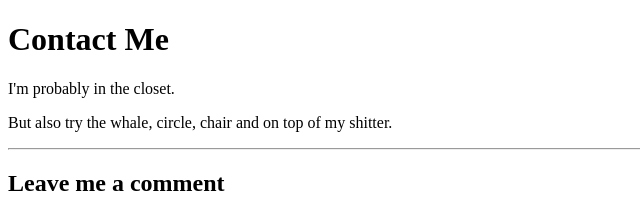
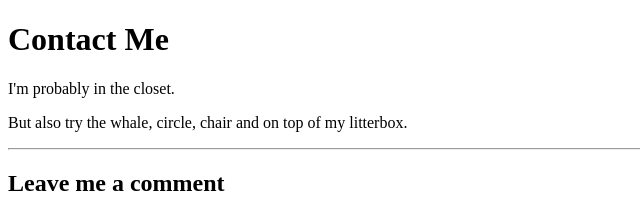
Before and after one commit to leahlemmy/bearcat, a plain HTML site: page contact-me.html in a window 1280 px wide. Shown: the top 214 px of the page, 0-640 px from the left. Drawn offline with Linux system fonts and the light colour scheme.

Commit message:
Update contact-me.html
made PG

```diff
--- a/contact-me.html
+++ b/contact-me.html
@@ -7,7 +7,7 @@
   <body>
     <h1>Contact Me</h1>
     <p>I'm probably in the closet.</p>
-    <p>But also try the whale, circle, chair and on top of my shitter.</p>
+    <p>But also try the whale, circle, chair and on top of my litterbox.</p>
     <hr>
     <h2>Leave me a comment</h2>
     <form action="mailto:butterandlobster@gmail.com" method="post" enctype="text/plain">
```
